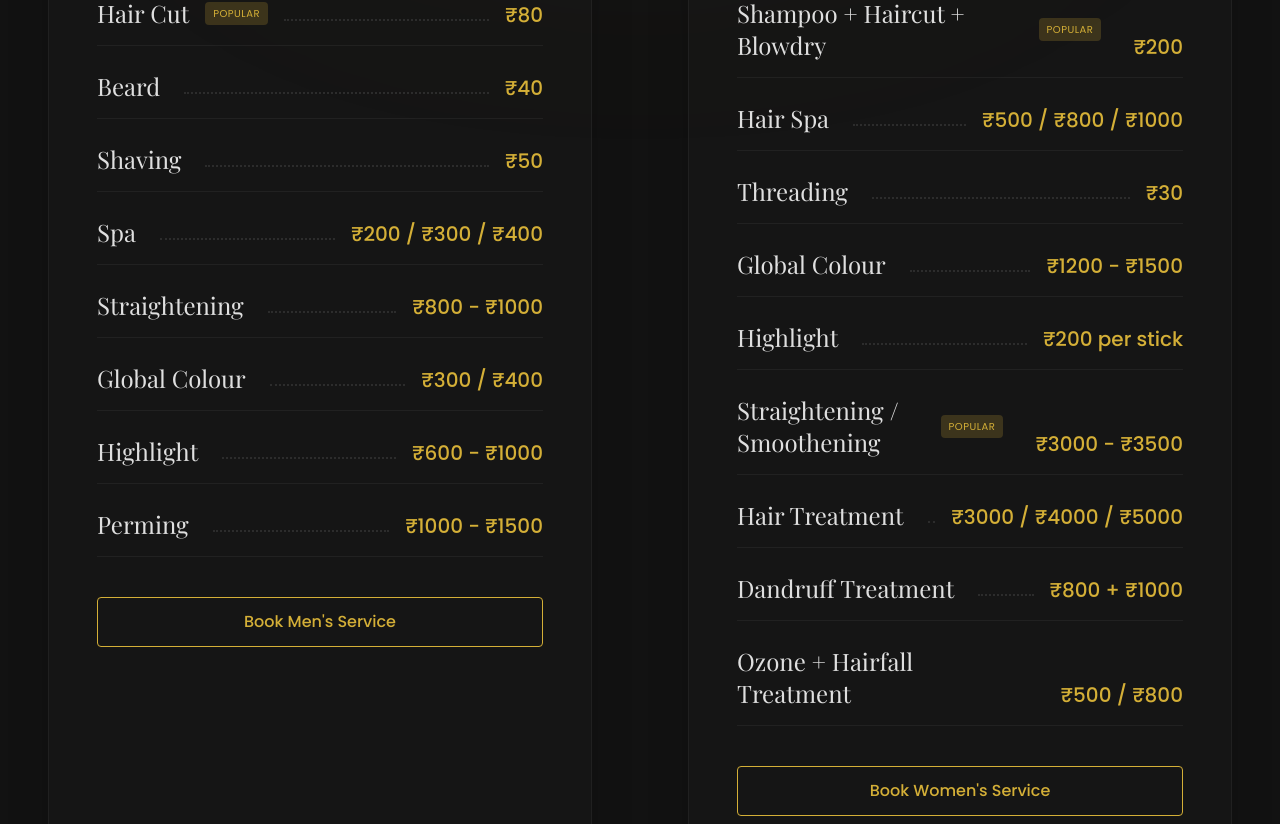
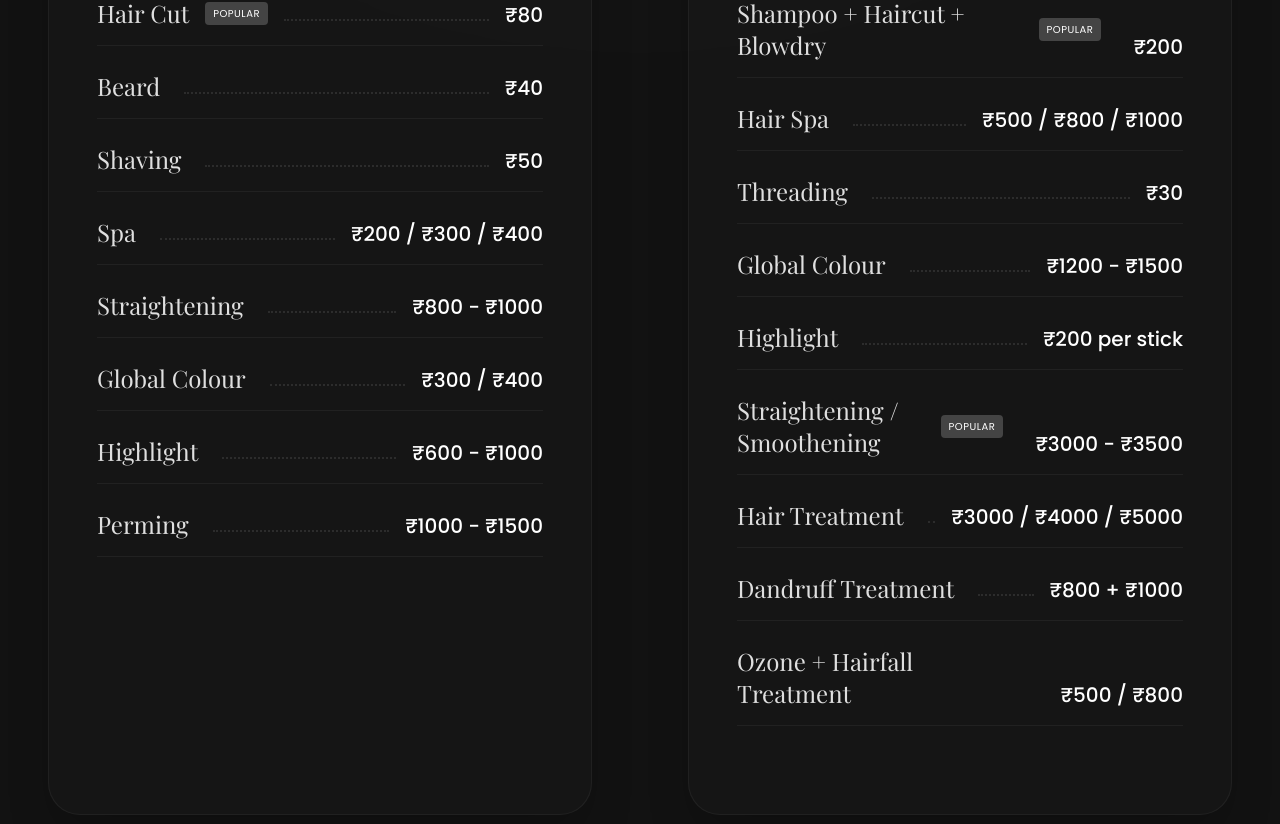
Before and after one commit to debayanmanna136-netizen/the_shine_website, a Next.js app: page / in a window 1280 px wide. Shown: the part 1456-2280 px from the top of the page. Built offline with nearby package versions, Linux system fonts and the light colour scheme; a web font is replaced by a local one.

Commit message:
updated website for conversion improvements

```diff
--- a/src/app/globals.css
+++ b/src/app/globals.css
@@ -2,8 +2,8 @@
 
 @theme {
   --color-primary: #121212; /* Very Dark Gray / Black */
-  --color-accent: #D4AF37; /* Soft gold */
-  --color-accent-hover: #E6C252;
+  --color-accent: #FFFFFF; /* Pure White */
+  --color-accent-hover: #CCCCCC; /* Light Gray */
   --color-surface: #1E1E1E; /* Lighter dark for cards */
   --color-foreground: #F5F5F5; /* Off-white for readability */
   --color-muted: #A0A0A0;
--- a/src/app/layout.tsx
+++ b/src/app/layout.tsx
@@ -1,7 +1,6 @@
 import type { Metadata } from "next";
 import { Playfair_Display, Poppins } from "next/font/google";
 import "./globals.css";
-import { WhatsAppButton } from "@/components/ui/WhatsAppButton";
 
 const playfair = Playfair_Display({
   variable: "--font-playfair",
@@ -31,7 +30,6 @@ export default function RootLayout({
     >
       <body className="min-h-screen flex flex-col font-sans bg-primary text-foreground">
         {children}
-        <WhatsAppButton />
       </body>
     </html>
   );
--- a/src/components/sections/About.tsx
+++ b/src/components/sections/About.tsx
@@ -38,10 +38,6 @@ export function About() {
                 </li>
               ))}
             </ul>
-
-            <a href="https://wa.me/91XXXXXXXXXX" target="_blank" rel="noopener noreferrer" className="inline-flex items-center justify-center bg-accent text-primary font-medium text-base px-8 py-3 rounded hover:bg-accent/90 transition-colors shadow-lg">
-              Book Your Session
-            </a>
           </div>
 
         </div>
--- a/src/components/sections/ServicesPricing.tsx
+++ b/src/components/sections/ServicesPricing.tsx
@@ -65,9 +65,6 @@ export function ServicesPricing() {
               </div>
             ))}
           </div>
-          <a href="https://wa.me/91XXXXXXXXXX?text=I%20want%20to%20book%20a%20men's%20service" target="_blank" rel="noopener noreferrer" className="block text-center w-full bg-transparent border border-accent text-accent font-medium text-base px-8 py-3 rounded hover:bg-accent hover:text-primary transition-all duration-300">
-            Book Men's Service
-          </a>
         </div>
 
         {/* Ladies Section */}
@@ -95,9 +92,6 @@ export function ServicesPricing() {
               </div>
             ))}
           </div>
-          <a href="https://wa.me/91XXXXXXXXXX?text=I%20want%20to%20book%20a%20women's%20service" target="_blank" rel="noopener noreferrer" className="block text-center w-full bg-transparent border border-accent text-accent font-medium text-base px-8 py-3 rounded hover:bg-accent hover:text-primary transition-all duration-300">
-            Book Women's Service
-          </a>
         </div>
 
       </div>
```
